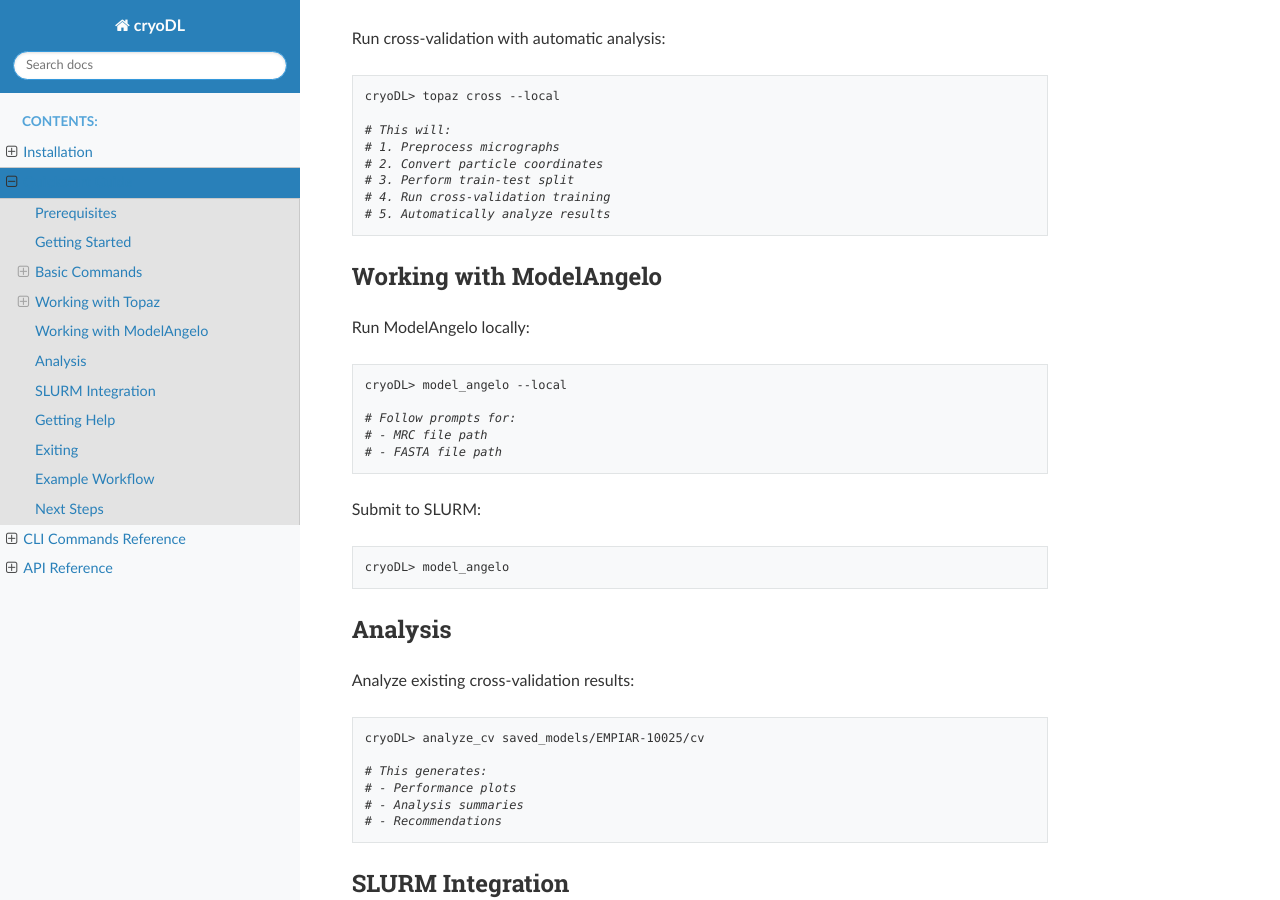
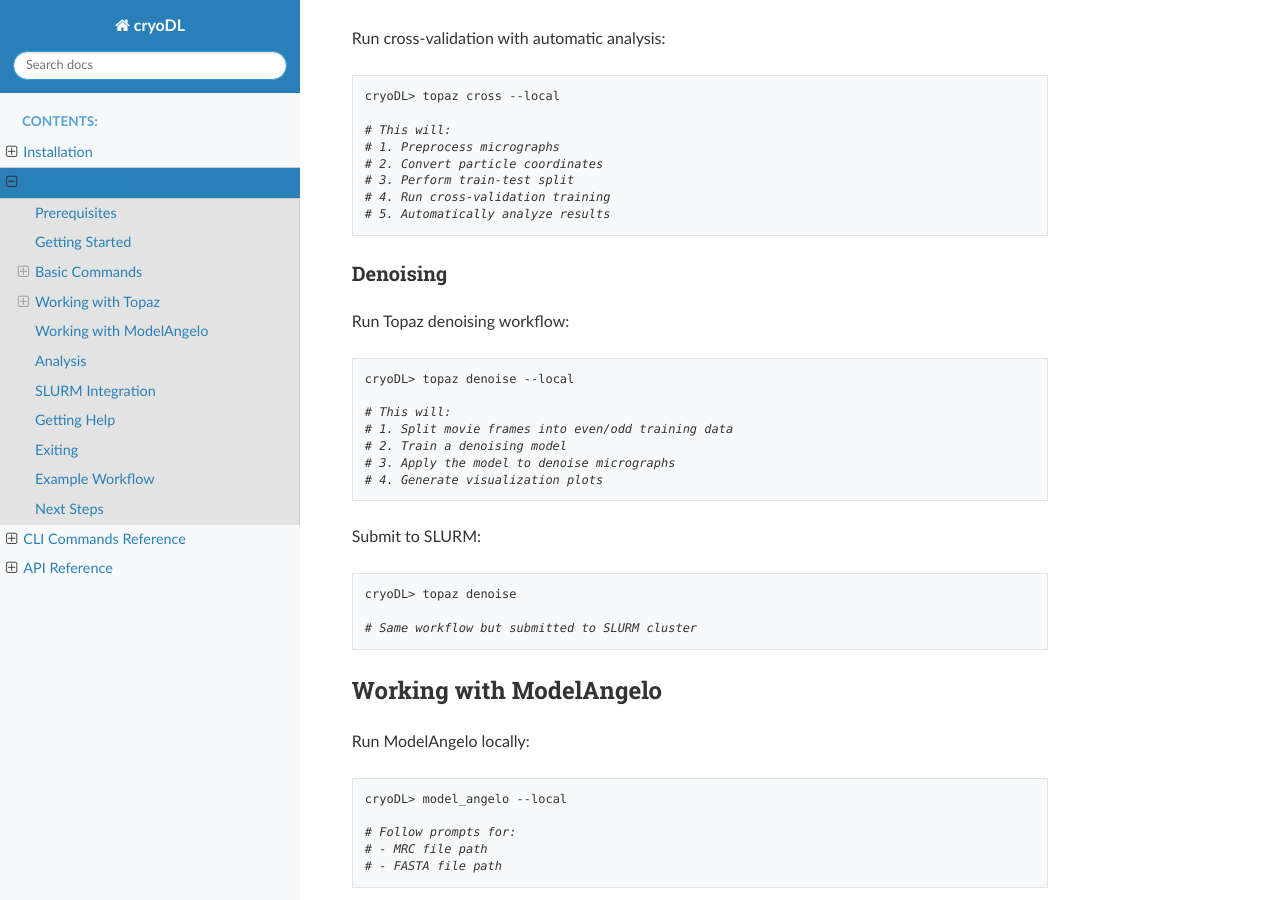
Before and after one commit to ndlevinzon/cryoDL, a Sphinx documentation site: the page built from docs/quickstart.rst, in a window 1280 px wide and 900 px high, scrolled down 2333 px. Built offline with Sphinx 7.4.7 and the Read the Docs theme 3.1.0, drawn with Linux system fonts in a browser that asks for light colours.

Commit message:
adding topaz denoising workflow

```diff
--- a/docs/quickstart.rst
+++ b/docs/quickstart.rst
@@ -137,6 +137,29 @@
    # 4. Run cross-validation training
    # 5. Automatically analyze results
 
+Denoising
+~~~~~~~~~
+
+Run Topaz denoising workflow:
+
+.. code-block:: bash
+
+   cryoDL> topaz denoise --local
+
+   # This will:
+   # 1. Split movie frames into even/odd training data
+   # 2. Train a denoising model
+   # 3. Apply the model to denoise micrographs
+   # 4. Generate visualization plots
+
+Submit to SLURM:
+
+.. code-block:: bash
+
+   cryoDL> topaz denoise
+
+   # Same workflow but submitted to SLURM cluster
+
 Working with ModelAngelo
 -----------------------
 
```
Also changed, not shown: docs/api_reference.rst (+7 -1 lines).
